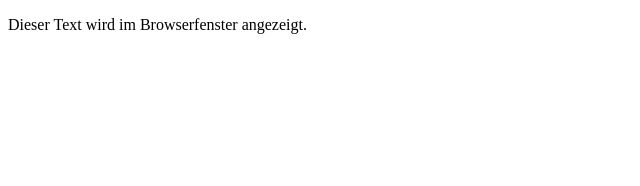
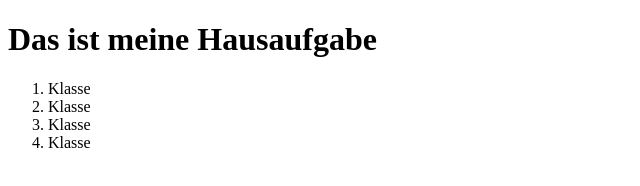
Before and after one commit to PC15931/HTML, a plain HTML site: page basis/index.html in a window 1280 px wide. Shown: the whole page, without its empty margins (0-640 px from the left). Drawn offline with Linux system fonts and the light colour scheme.

Commit message:
Update index.html
Übershcrift und Liste hinzugefügt

```diff
--- a/basis/index.html
+++ b/basis/index.html
@@ -3,9 +3,15 @@
   <head>
     <meta charset="utf-8">
     <meta name="viewport" content="width=device-width, initial-scale=1.0">
-    <title>Beschreibung der Seite (erscheint in der Titelzeile des Browsers)</title>
+    <title>Hausaufgabe 10</title>
   </head>
   <body>
-    <p>Dieser Text wird im Browserfenster angezeigt.</p>
+    <h1>Das ist meine Hausaufgabe</h1>
+    <ol>
+      <li>Klasse</li>
+      <li>Klasse</li>
+      <li>Klasse</li>
+      <li>Klasse</li>
+    </ol>
   </body>
 </html>
```
